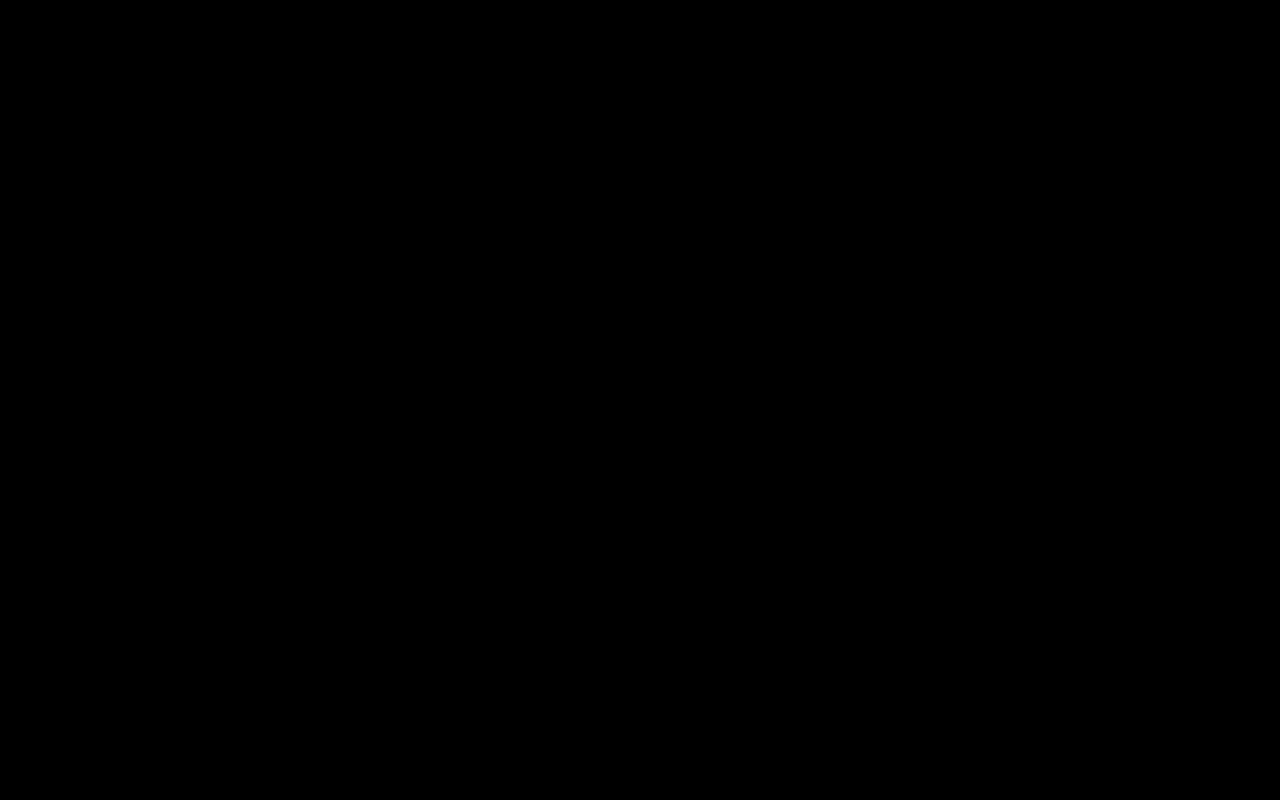
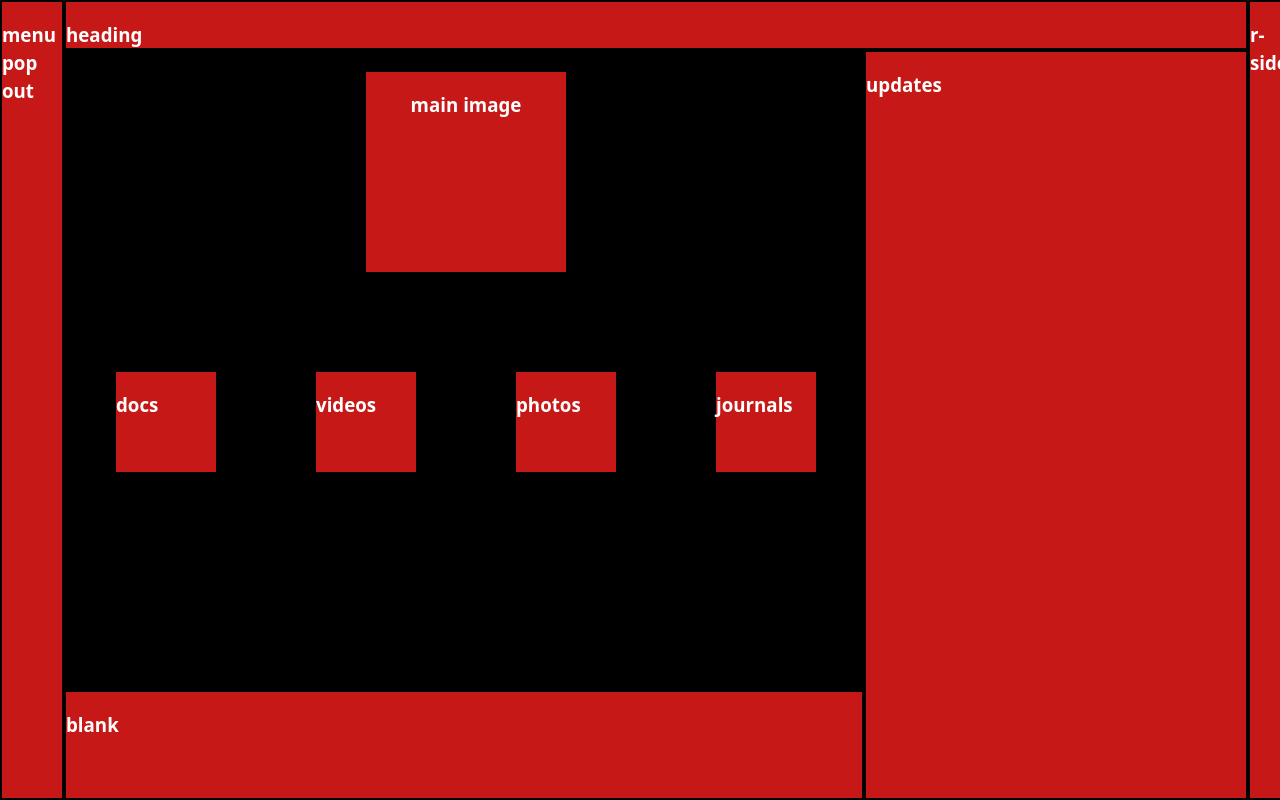
Before and after one commit to madbartley/portfolio, a React (Vite) app in the folder frontend/: page /mixed-project in a window 1280 px wide. Before the commit this address had no page. Built offline with nearby package versions, Linux system fonts and the light colour scheme.

Commit message:
Created mixed project layout

```diff
--- a/frontend/src/App.jsx
+++ b/frontend/src/App.jsx
@@ -5,6 +5,7 @@ import Title from './components/Title.jsx'
 import LeftMenu from './components/LeftMenu.jsx'
 import Homepage from './pages/Homepage.jsx'
 import Profile from './pages/Profile.jsx'
+import MixedProject from './pages/MixedProject.jsx';
 
 function App() {
 
@@ -15,6 +16,7 @@ function App() {
           <Routes>
             <Route path = "/" element = {<Homepage />} />
             <Route path = "/profile" element = {<Profile />} />
+            <Route path = "/mixed-project" element = {<MixedProject />} />
           </Routes>
         </BrowserRouter>
       </div>
--- /dev/null
+++ b/frontend/src/pages/MixedProject.jsx
@@ -0,0 +1,22 @@
+import '../styles/MixedProject.css'
+
+function MixedProject() {
+
+    return (
+        <div className="mixed-project-container">
+            <div className="menu-pop-out"><h3>menu pop out</h3></div>
+            <div className="main-image"><h3>main image</h3></div>
+            <div className="docs"><h3>docs</h3></div>
+            <div className="videos"><h3>videos</h3></div>
+            <div className="photos"><h3>photos</h3></div>
+            <div className="journals"><h3>journals</h3></div>
+            <div className="updates"><h3>updates</h3></div>
+            <div className="heading"><h3>heading</h3></div>
+            <div className="r-side"><h3>r-side</h3></div>
+            <div className="blank"><h3>blank</h3></div>
+        </div>
+    )
+
+}
+
+export default MixedProject;
--- a/frontend/src/pages/Profile.jsx
+++ b/frontend/src/pages/Profile.jsx
@@ -3,16 +3,14 @@ import '../styles/Profile.css'
 function Profile() {
 
     return (
-        <div class="profile-container">
-            <div class="menu"><h3>menu</h3></div>
-            <div class="heading"><h3>heading</h3></div>
-            <div class="r-side"><h3>r-side</h3></div>
-            <div class="profile"><h3>profile</h3></div>
-            <div class="items1"><h3>items1</h3></div>
-            <div class="items2"><h3>items2</h3></div>
-            <div class="items3"><h3>items3</h3></div>
-            <div class="todo"><h3>todo</h3></div>
-            <div class="blank"><h3>blank</h3></div>
+        <div className="profile-container">
+            <div className="menu"><h3>menu</h3></div>
+            <div className="heading"><h3>heading</h3></div>
+            <div className="r-side"><h3>r-side</h3></div>
+            <div className="profile"><h3>profile</h3></div>
+            <div className="items"><h3>items</h3></div>
+            <div className="todo"><h3>todo</h3></div>
+            <div className="blank"><h3>blank</h3></div>
         </div>
     )
 }
--- /dev/null
+++ b/frontend/src/styles/MixedProject.css
@@ -0,0 +1,99 @@
+.mixed-project-container {
+    width: 100vw;
+    height: 100vh;
+    display: grid;
+    grid-template-areas:
+        "menu-pop-out heading heading heading heading heading r-side"
+        "menu-pop-out main-image main-image main-image main-image updates r-side"
+        "menu-pop-out docs videos photos journals updates r-side"
+        "menu-pop-out blank blank blank blank updates r-side";
+    grid-template-columns: 5% 200px 200px 200px 200px 30% auto;
+    grid-template-rows: 50px 40% 40% auto;
+    /*align-items: center;*/
+}
+
+div {
+    color: white;
+}
+
+.mixed-project-container > div.menu-pop-out {
+    background-color: rgb(199, 24, 24);
+    margin: 2px;
+    grid-area: menu-pop-out;
+}
+
+.mixed-project-container > div.main-image {
+    background-color: rgb(199, 24, 24);
+    margin: 2px;
+    grid-area: main-image;
+    position: relative;
+    top: 20px;
+    left: 37.5%;
+    text-align: center;
+    width: 200px;
+    height: 200px;
+}
+
+.mixed-project-container > div.docs {
+    background-color: rgb(199, 24, 24);
+    margin: 2px;
+    grid-area: docs;
+    position: relative;
+    left: 25%;
+    width: 100px;
+    height: 100px;
+}
+
+.mixed-project-container > div.videos {
+    background-color: rgb(199, 24, 24);
+    margin: 2px;
+    grid-area: videos;
+    position: relative;
+    left: 25%;
+    width: 100px;
+    height: 100px;
+}
+
+.mixed-project-container > div.photos {
+    background-color: rgb(199, 24, 24);
+    margin: 2px;
+    grid-area: photos;
+    position: relative;
+    left: 25%;
+    width: 100px;
+    height: 100px;
+}
+
+.mixed-project-container > div.journals {
+    background-color: rgb(199, 24, 24);
+    margin: 2px;
+    grid-area: journals;
+    position: relative;
+    left: 25%;
+    width: 100px;
+    height: 100px;
+}
+
+.mixed-project-container > div.updates {
+    background-color: rgb(199, 24, 24);
+    margin: 2px;
+    grid-area: updates;
+}
+
+.mixed-project-container > div.heading {
+    background-color: rgb(199, 24, 24);
+    margin: 2px;
+    grid-area: heading;
+}
+
+.mixed-project-container > div.r-side {
+    background-color: rgb(199, 24, 24);
+    margin: 2px;
+    grid-area: r-side;
+}
+
+.mixed-project-container > div.blank {
+    background-color: rgb(199, 24, 24);
+    margin: 2px;
+    grid-area: blank;
+}
--- a/frontend/src/styles/Profile.css
+++ b/frontend/src/styles/Profile.css
@@ -3,71 +3,57 @@
     height: 100vh;
     display: grid;
     grid-template-areas:
-        "menu heading heading heading heading heading"
-        "menu profile profile profile todo r-side"
-        "menu items1 items2 items3 todo r-side"
-        "menu blank blank blank blank r-side";
-    /*grid-template-columns: 1fr 1fr 1fr 1fr 1fr 1fr 1fr 1fr 1fr 1fr 1fr 1fr 1fr 1fr;
-    grid-template-rows: 1fr 1fr 1fr 1fr 1fr 1fr 1fr;*/
-    grid-template-columns: 20% 15% 15% 15% 25% 10%;
-    grid-template-rows: 10% 40% 35% 15%;
+        "menu heading heading  heading"
+        "menu profile todo r-side"
+        "menu items todo r-side"
+        "menu blank blank r-side";
+    grid-template-columns: 20% 640px 25% auto;
+    grid-template-rows: 10% 320px 35% auto;
 }
 
 .layout-element {
     background-color: rgb(199, 24, 24);
-    margin: 10px;
+    margin: 2px;
 }
 
 .profile-container > div.menu {
     background-color: rgb(199, 24, 24);
-    margin: 10px;
+    margin: 2px;
     grid-area: menu;
 }
 
 .profile-container > div.heading {
     background-color: rgb(199, 24, 24);
-    margin: 10px;
+    margin: 2px;
     grid-area: heading;
 }
 
 .profile-container > div.profile {
     background-color: rgb(199, 24, 24);
-    margin: 10px;
+    margin: 2px;
     grid-area: profile;
 }
 
-.profile-container > div.items1 {
+.profile-container > div.items {
     background-color: rgb(199, 24, 24);
-    margin: 10px;
-    grid-area: items1;
-}
-
-.profile-container > div.items2 {
-    background-color: rgb(199, 24, 24);
-    margin: 10px;
-    grid-area: items2;
-}
-
-.profile-container > div.items3 {
-    background-color: rgb(199, 24, 24);
-    margin: 10px;
-    grid-area: items3;
+    margin: 2px;
+    grid-area: items;
 }
 
 .profile-container > div.r-side {
     background-color: rgb(199, 24, 24);
-    margin: 10px;
+    margin: 2px;
     grid-area: r-side;
 }
 
 .profile-container > div.blank {
     background-color: rgb(199, 24, 24);
-    margin: 10px;
+    margin: 2px;
     grid-area: blank;
 }
 
 .profile-container > div.todo {
     background-color: rgb(199, 24, 24);
-    margin: 10px;
+    margin: 2px;
     grid-area: todo;
 }
```
